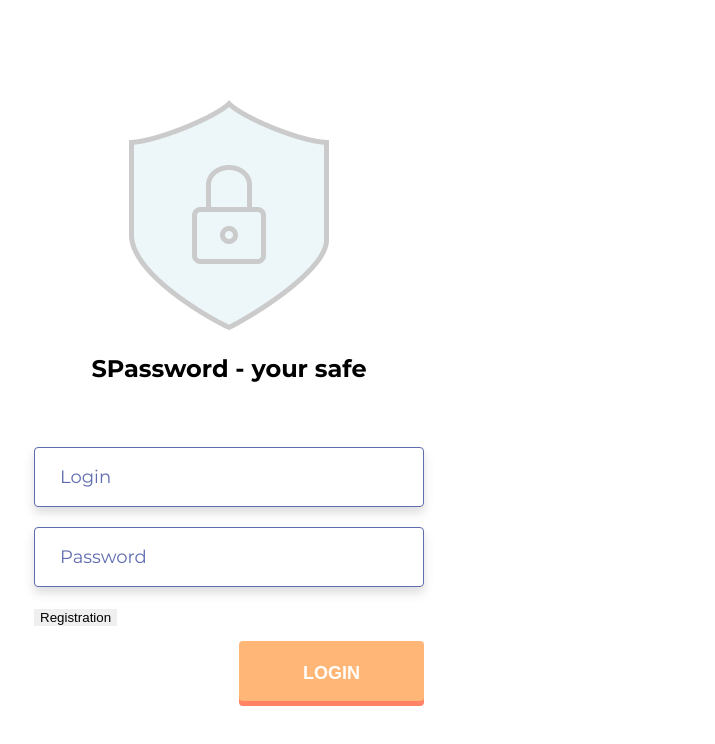
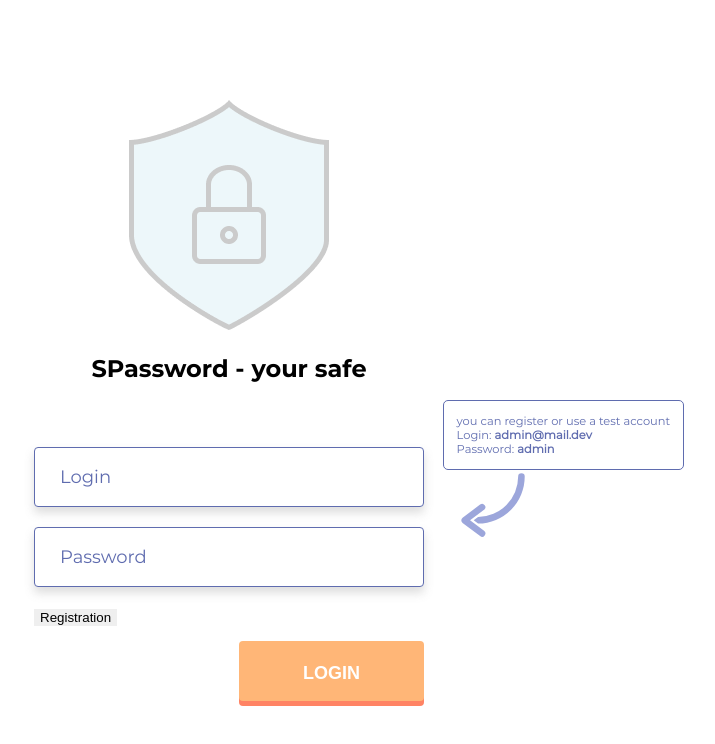
Before and after one commit to AlexandrVinogradov/SPassword-React-Redux, a React (Create React App) app: page / in a window 1280 px wide. Shown: the top 744 px of the page, without its empty margins (411-1126 px from the left). Built offline with nearby package versions, Linux system fonts and the light colour scheme.

Commit message:
added hint with test accound login

```diff
--- a/src/App.tsx
+++ b/src/App.tsx
@@ -24,7 +24,7 @@ const App: React.FC<AppPropsTypes> = (props: AppPropsTypes) => {
   const { getProfile, login, isAuth, registrationFetch, errorMessage } = props
 
   useEffect(() => {
-    // we have checked isToken inside
+    // we have checked on isToken inside
     getProfile()
   }, [])
 
--- a/src/SVGIcons.jsx
+++ b/src/SVGIcons.jsx
@@ -16,6 +16,8 @@ const getViewBox = name => {
       return '0 0 24 17.63'
     case 'iconClose':
       return '0 0 32 32'
+    case 'iconLongArrow':
+      return '0 0 512 512'
     case 'copyButton':
       return '0 0 24 24'
     case 'flag-russia':
@@ -82,6 +84,13 @@ const getPath = (name, props) => {
         <path
           {...props}
           d="M18.5277 16L31.3451 0.72168C31.56 0.467774 31.3793 0.0820312 31.0473 0.0820312H27.1508C26.9213 0.0820312 26.7016 0.18457 26.5502 0.360351L15.9789 12.9629L5.40762 0.360351C5.26113 0.18457 5.04141 0.0820312 4.80703 0.0820312H0.910548C0.578516 0.0820312 0.397852 0.467774 0.612696 0.72168L13.4301 16L0.612696 31.2783C0.564569 31.3349 0.533694 31.4041 0.523734 31.4778C0.513775 31.5514 0.525151 31.6263 0.556511 31.6937C0.587871 31.761 0.6379 31.8179 0.700655 31.8577C0.763411 31.8975 0.836257 31.9184 0.910548 31.918H4.80703C5.03652 31.918 5.25625 31.8154 5.40762 31.6397L15.9789 19.0371L26.5502 31.6397C26.6967 31.8154 26.9164 31.918 27.1508 31.918H31.0473C31.3793 31.918 31.56 31.5322 31.3451 31.2783L18.5277 16Z"
+        />
+      )
+    case 'iconLongArrow':
+      return (
+        <path
+          {...props}
+          d="m365.291 168.033a295.963 295.963 0 0 0 -293.291 295.967 24 24 0 0 1 -48 0 343.66 343.66 0 0 1 341.376-343.968l31.958 23.968zm-14.891 91.167 128-96a24 24 0 0 0 0-38.4l-128-96a24 24 0 1 0 -28.8 38.4l102.4 76.8-102.4 76.8a24 24 0 1 0 28.8 38.4z"
         />
       )
     case 'copyButton':
--- a/src/components/Login/Login.module.scss
+++ b/src/components/Login/Login.module.scss
@@ -11,6 +11,7 @@
     margin: 0 auto;
     padding-top: get-vw1230(100px);
     padding-top: 56px;
+    position: relative;
   }
   @include min-width($tableWidth) {
     padding-top: 200px;
--- a/src/components/Login/Login.tsx
+++ b/src/components/Login/Login.tsx
@@ -5,6 +5,7 @@ import { reduxForm, Field, InjectedFormProps } from 'redux-form'
 import { useSelector } from 'react-redux'
 import shield from '../../assets/images/shield.png'
 import style from './Login.module.scss'
+import TestAccountLogin from './TestAccountLogin/TestAccountLogin'
 import { Input } from '../common/FormsControls/FormControls'
 import { email, required } from '../../utils/validators'
 import Preloader from '../common/Preloader/Preloader'
@@ -36,6 +37,8 @@ const Login: React.FC<LoginPropsType> = (props: LoginPropsType) => {
       {errorMessage ? <div className={style.errorMessage}>{errorMessage}</div> : null}
 
       <LoginReduxForm onSubmit={onSubmit} />
+
+      <TestAccountLogin />
     </div>
   )
 }
--- /dev/null
+++ b/src/components/Login/TestAccountLogin/TestAccountLogin.module.scss
@@ -0,0 +1,29 @@
+@import "../../../scss/variables.scss";
+@import "../../../scss/mixins.scss";
+
+.TestAccountLogin {
+  margin-top: 100px;
+  position: absolute;
+  top: 300px;
+  // right: 13vw;
+  right: get-vw1230(-250px);
+
+  .hintBlock {
+    color: $contrast-color;
+    border: 1px solid $contrast-color;
+    padding: 13px;
+    border-radius: 5px;
+
+    font-size: get-vw1230(11px);
+
+    .fontBold {
+      font-weight: 900;
+    }
+  }
+  .icon_long_arrow {
+    height: 70px;
+    transform: scale(-1, -1);
+    fill: $link-color;
+    width: 100px;
+  }
+}
--- /dev/null
+++ b/src/components/Login/TestAccountLogin/TestAccountLogin.tsx
@@ -0,0 +1,21 @@
+import React from 'react'
+import { useTranslation } from 'react-i18next'
+import SVGIcon from '../../../SVGIcons'
+import style from './TestAccountLogin.module.scss'
+
+const TestAccountLogin: React.FC = () => {
+  const { t } = useTranslation()
+
+  return (
+    <div className={style.TestAccountLogin}>
+      <div className={style.hintBlock}>
+        <span>{t('you can register or use a test account')}</span>
+        <p>{t('Login')}: <span className={style.fontBold}>admin@mail.dev</span></p>
+        <p>{t('Password')}: <span className={style.fontBold}>admin</span></p>
+      </div>
+      <SVGIcon className={style.icon_long_arrow} name='iconLongArrow' />
+    </div>
+  )
+}
+
+export default TestAccountLogin
--- a/src/public/locales/en/translation.json
+++ b/src/public/locales/en/translation.json
@@ -22,5 +22,6 @@
   "registrationPlaceholderLogin": "Enter Login for registration",
   "registrationPlaceholderPassword": "Enter password for registration",
   "registrationPlaceholderFirstName": "Enter First name for registration",
-  "registrationPlaceholderLastName": "Enter Last name for registration"
+  "registrationPlaceholderLastName": "Enter Last name for registration",
+  "you can register or use a test account": "you can register or use a test account"
 }
--- a/src/public/locales/ru/translation.json
+++ b/src/public/locales/ru/translation.json
@@ -22,5 +22,6 @@
   "registrationPlaceholderLogin": "Введите логин для регистрации",
   "registrationPlaceholderPassword": "Введите пароль для регистрации",
   "registrationPlaceholderFirstName": "Введите Имя для регистрации",
-  "registrationPlaceholderLastName": "Введите Фамилию для регистрации"
+  "registrationPlaceholderLastName": "Введите Фамилию для регистрации",
+  "you can register or use a test account": "Вы можете зарегистрироваться или воспользоваться тестовым аккаунтом"
 }
--- a/src/redux/selector.ts
+++ b/src/redux/selector.ts
@@ -19,7 +19,3 @@ export const getEmail = (state: any) => {
 export const getErrorMessage = (state: AppStateType) => {
   return state.auth.errorMessage
 }
-
-// export const getUserUuid = (state: any) => {
-//   return state.auth.currentUser.uuid
-// }
```
Also changed, not shown: 1 other file (tests, documents, lock files or other folders).
